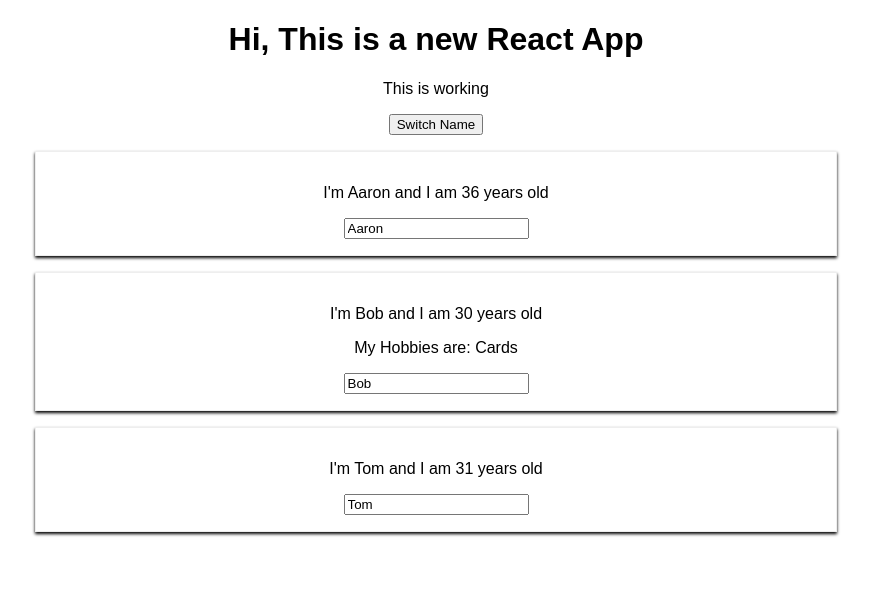
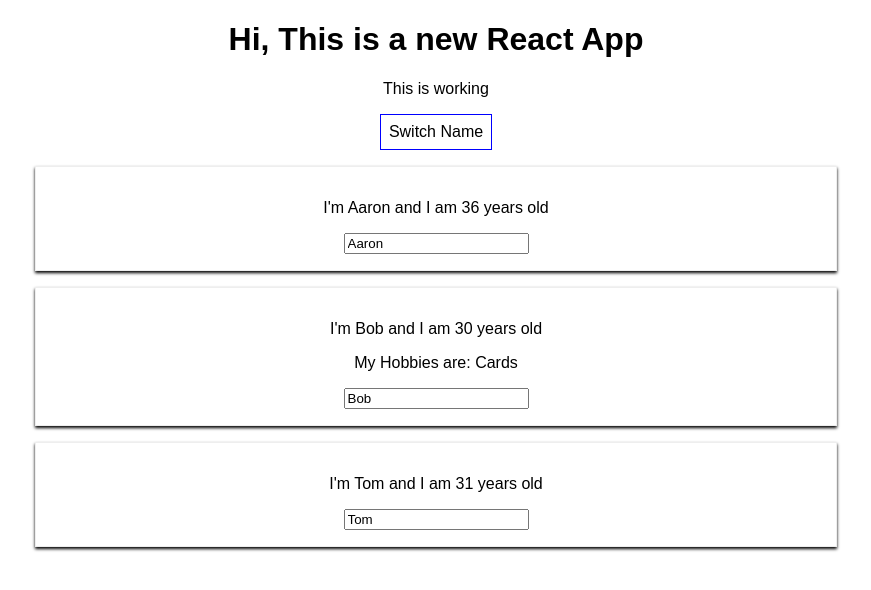
Before and after one commit to aleebrady/React-Project-April2021, a React (Create React App) app: page / in a window 1280 px wide. Shown: the top 590 px of the page, without its empty margins (204-1075 px from the left). Built offline with nearby package versions, Linux system fonts and the light colour scheme.

Commit message:
in-line style button element

```diff
--- a/src/App.js
+++ b/src/App.js
@@ -35,11 +35,21 @@
   }
 
   render() {
+    const style = {
+      backgroundColor: 'white',
+      font: 'inherit',
+      border: '1px solid blue',
+      padding: '8px',
+      cursor: 'pointer'
+    }
+
     return (
       <div className="App">
         <h1>Hi, This is a new React App</h1>
         <p>This is working</p>
-        <button onClick={() => this.switchNameHandler('Newest change to a name')}>Switch Name</button>
+        <button
+          style={style}
+          onClick={() => this.switchNameHandler('Newest change to a name')}>Switch Name</button>
         <Person
           name={this.state.persons[0].name}
           age={this.state.persons[0].age} />
```
